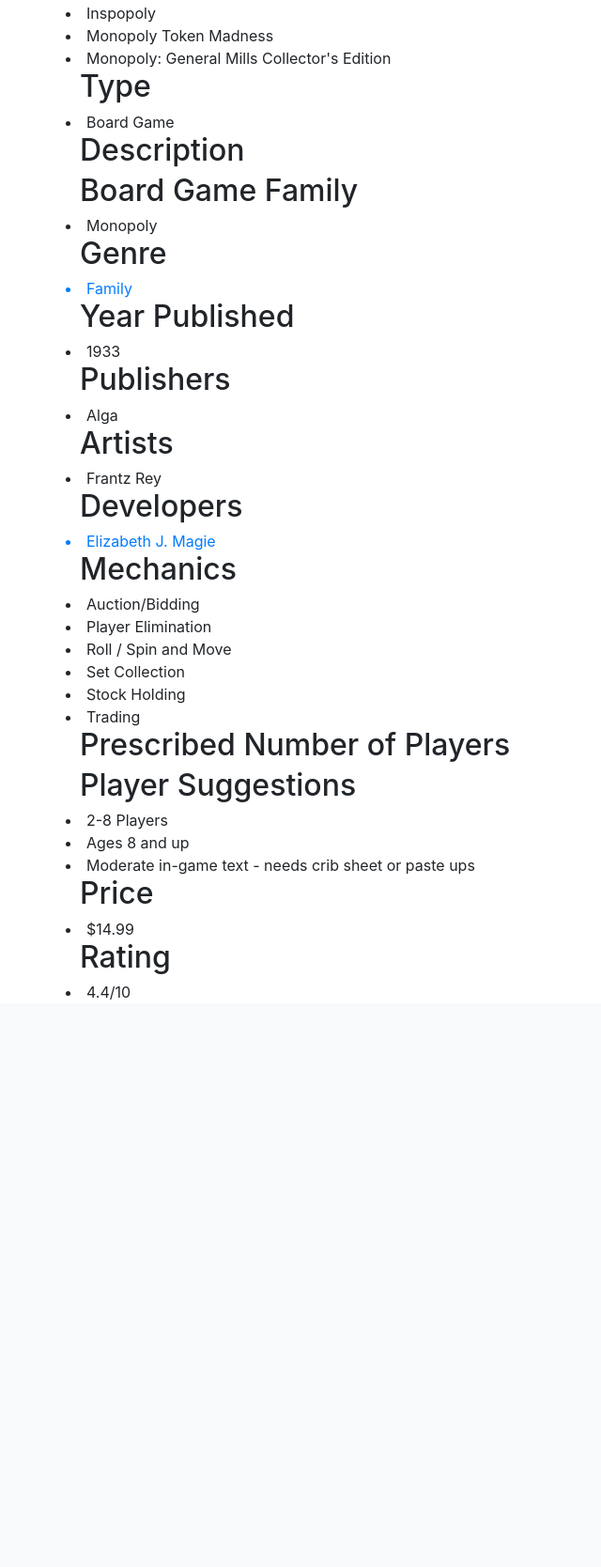
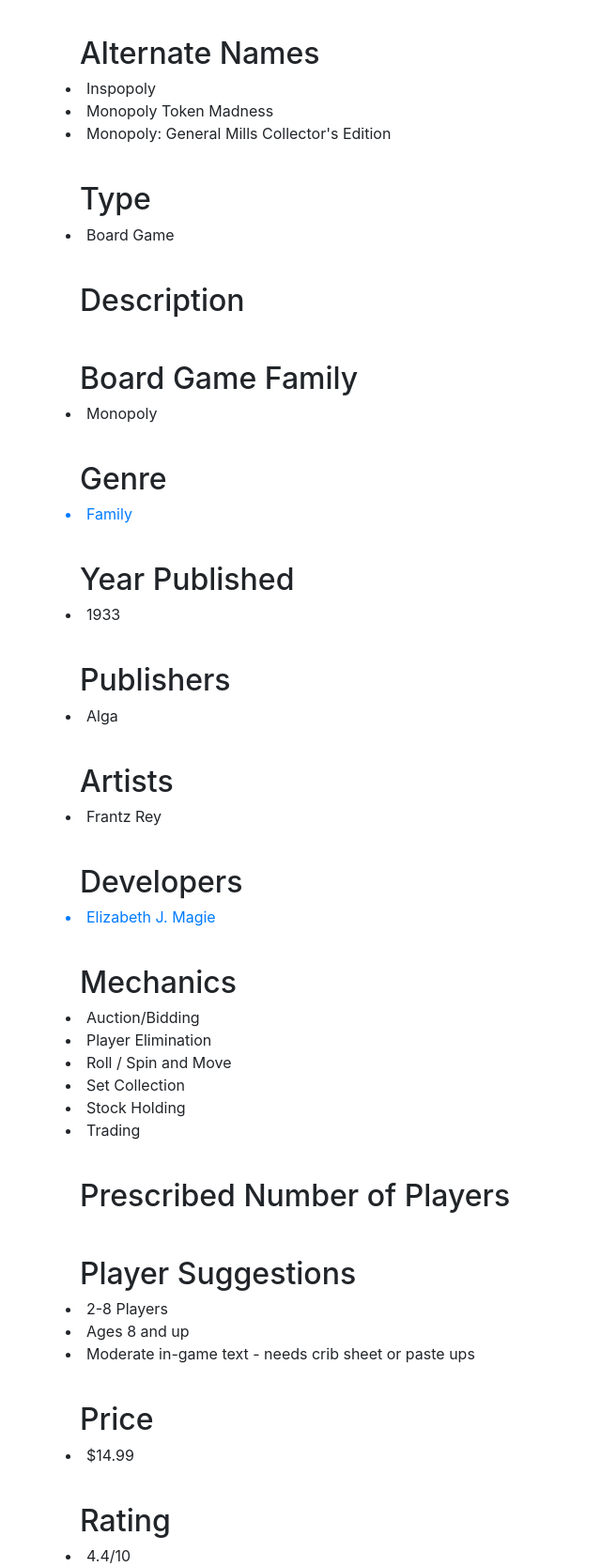
Before and after one commit to jsphyin/idb, a Flask app: page /games/clue in a window 1280 px wide. Shown: the part 740-2408 px from the top of the page at 94% size, without its empty margins (0-640 px from the left). Before the commit the page ends 1804 px from the top, so only its background shows below. Run offline with Flask 2, Linux system fonts and the light colour scheme; some libraries are stand-ins or nearby versions.

Commit message:
Fix page header indentation, style, and id's

```diff
--- a/static/index.css
+++ b/static/index.css
@@ -9,10 +9,11 @@
   max-width: none;
 }*/
 
+.page-header {
+  padding-top: 20px;
+}
+
 /* about */
-#main-content-about .page-header {
-	padding-top: 50px;
-}
 
 #main-content-about .about-person {
 	text-align: center;
--- a/templates/about.html
+++ b/templates/about.html
@@ -184,7 +184,7 @@
 </section>
 
 <div id="about-report-header" class="page-header">
-  <h2><a href="#">Report [add link when done]</a></h2>
+  <h2><a href="https://utexas.app.box.com/v/boardgamedbreport">Report</a></h2>
 </div>
 <!--<div id="about-report-header" class="page-header">
   <h2>Report</h2>
--- a/templates/game_model.html
+++ b/templates/game_model.html
@@ -3,7 +3,9 @@
 {% block content %}
 
 <div id="grid-header" class="page-header">
+    <div class="page-header">
         <h2>{% block model_name %}{% endblock %}</h2>
+    </div>
     <section id="model-picture">
          <img class="d-block w-100" src="{% block model_img %} {% endblock %}" height=600px>
     </section>
@@ -12,175 +14,189 @@
 
 
 <div id="grid-header" class="page-header">
+    <div class="page-header">
         <h2>Alternate Names</h2>
-    <section id="grid-content">
+    </div>
+    <section class="grid-content">
         <div class="row">
             <section id="grid-model-name">
                 {% block model_alt_name_attribute %}{% endblock %}
             </section>
-
         </div>
     </section>
 </div>
 
 <div id="grid-header" class="page-header">
+    <div class="page-header">
         <h2>Type</h2>
-    <section id="grid-content">
+    </div>
+    <section class="grid-content">
         <div class="row">
             <section id="grid-model-name">
                 {% block model_type_attribute %}{% endblock %}
             </section>
-
         </div>
     </section>
 </div>
 
 <div id="grid-header" class="page-header">
+    <div class="page-header">
         <h2>Description</h2>
-    <section id="grid-content">
+    </div>
+    <section class="grid-content">
         <div class="row">
             <section id="grid-model-name">
                 {% block model_desc_attribute %}{% endblock %}
             </section>
-
         </div>
     </section>
 </div>
 
 
 <div id="grid-header" class="page-header">
+    <div class="page-header">
         <h2>Board Game Family</h2>
-    <section id="grid-content">
+    </div>
+    <section class="grid-content">
         <div class="row">
             <section id="grid-model-name">
                 {% block model_family_attribute %}{% endblock %}
             </section>
-
         </div>
     </section>
 </div>
 
 <div id="grid-header" class="page-header">
+    <div class="page-header">
         <h2>Genre</h2>
-    <section id="grid-content">
+    </div>
+    <section class="grid-content">
         <div class="row">
             <section id="grid-model-name">
                 <a href="{% block model_genre_link %}{% endblock %}">
                     {% block model_genre_attribute %}{% endblock %}
                 </a>
             </section>
-
         </div>
     </section>
 </div>
 
 <div id="grid-header" class="page-header">
+    <div class="page-header">
         <h2>Year Published</h2>
-    <section id="grid-content">
+    </div>
+    <section class="grid-content">
         <div class="row">
             <section id="grid-model-name">
                 {% block model_year_attribute %}{% endblock %}
             </section>
-
         </div>
     </section>
 </div>
 
 <div id="grid-header" class="page-header">
+    <div class="page-header">
         <h2>Publishers</h2>
-    <section id="grid-content">
+    </div>
+    <section class="grid-content">
         <div class="row">
             <section id="grid-model-name">
                 {% block model_pub_attribute %}{% endblock %}
             </section>
-
         </div>
     </section>
 </div>
 
 <div id="grid-header" class="page-header">
+    <div class="page-header">
         <h2>Artists</h2>
-    <section id="grid-content">
+    </div>
+    <section class="grid-content">
         <div class="row">
             <section id="grid-model-name">
                 {% block model_artists_attribute %}{% endblock %}
             </section>
-
         </div>
     </section>
 </div>
 
 
 <div id="grid-header" class="page-header">
+    <div class="page-header">
         <h2>Developers</h2>
-    <section id="grid-content">
+    </div>
+    <section class="grid-content">
         <div class="row">
             <section id="grid-model-name">
                 <a href="{% block model_dev_link %}{% endblock %}">
                     {% block model_dev_attribute %}{% endblock %}
                 </a>
             </section>
-
         </div>
     </section>
 </div>
 
 <div id="grid-header" class="page-header">
+    <div class="page-header">
         <h2>Mechanics</h2>
-    <section id="grid-content">
+    </div>
+    <section class="grid-content">
         <div class="row">
             <section id="grid-model-name">
                 {% block model_mechanics_attribute %}{% endblock %}
             </section>
-
         </div>
     </section>
 </div>
 
 <div id="grid-header" class="page-header">
+    <div class="page-header">
         <h2>Prescribed Number of Players</h2>
-    <section id="grid-content">
+    </div>
+    <section class="grid-content">
         <div class="row">
             <section id="grid-model-name">
                 {% block model_num_attribute %}{% endblock %}
             </section>
-
         </div>
     </section>
 </div>
 
 <div id="grid-header" class="page-header">
+    <div class="page-header">
         <h2>Player Suggestions</h2>
-    <section id="grid-content">
+    </div>
+    <section class="grid-content">
         <div class="row">
             <section id="grid-model-name">
                 {% block model_player_sugg_attribute %}{% endblock %}
             </section>
-
         </div>
     </section>
 </div>
 
 <div id="grid-header" class="page-header">
+    <div class="page-header">
         <h2>Price</h2>
-    <section id="grid-content">
+    </div>
+    <section class="grid-content">
         <div class="row">
             <section id="grid-model-name">
                 {% block model_price_attribute %}{% endblock %}
             </section>
-
         </div>
     </section>
 </div>
 
 <div id="grid-header" class="page-header">
+    <div class="page-header">
         <h2>Rating</h2>
-    <section id="grid-content">
+    </div>
+    <section class="grid-content">
         <div class="row">
             <section id="grid-model-name">
                 {% block model_rating_attribute %}{% endblock %}
             </section>
-
         </div>
     </section>
 </div>
```
Lines whose indentation alone changed are shown as unchanged.
